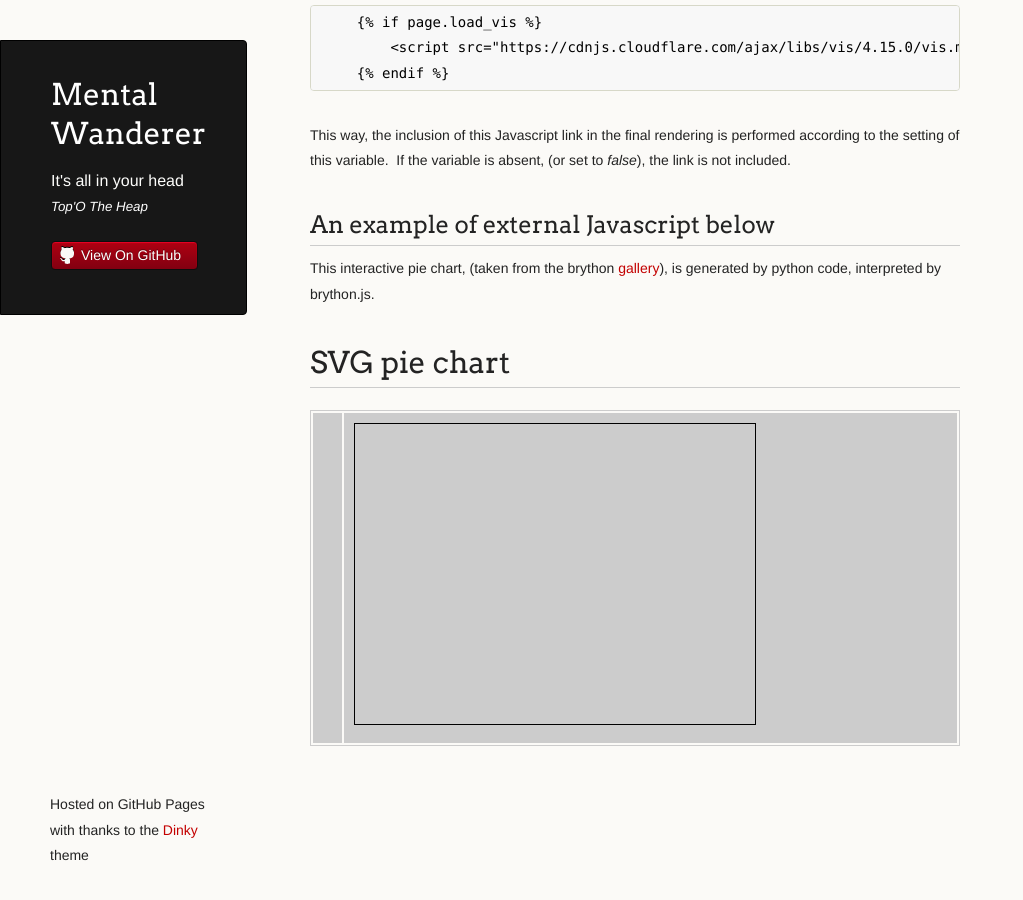
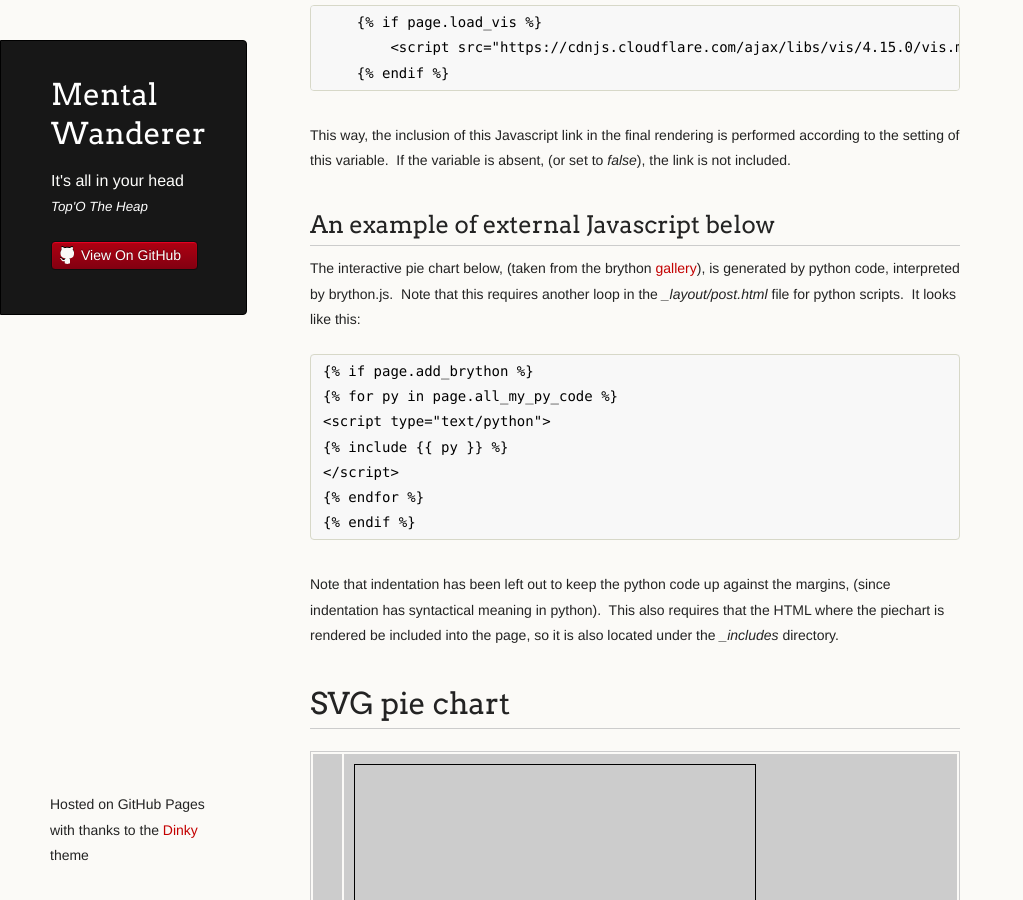
Before and after one commit to coryburt/coryburt.github.io, a Jekyll site: the page built from _posts/2017-10-18-External-Javascript-In-Jekyll-Github-Pages.md, in a window 1280 px wide and 900 px high, scrolled down 1365 px. Shown: the whole window, without its empty margins (0-1023 px from the left). Built offline with Jekyll 4.4.1, drawn with Linux system fonts in a browser that asks for light colours.

Commit message:
Update blog entry

```diff
--- a/_layouts/post.html
+++ b/_layouts/post.html
@@ -14,8 +14,10 @@ layout: default
     </script>
 {% endfor %}
 
+{% if page.add_brython %}
 {% for code in page.all_my_py_code %}
 <script type="text/python">
 {% include {{ code }} %}
 </script>
 {% endfor %}
+{% endif %}
--- a/_posts/2017-10-18-External-Javascript-In-Jekyll-Github-Pages.md
+++ b/_posts/2017-10-18-External-Javascript-In-Jekyll-Github-Pages.md
@@ -62,7 +62,22 @@ This way, the inclusion of this Javascript link in the final rendering is perfor
 If the variable is absent, (or set to *false*), the link is not included.
 
 ## An example of external Javascript below
-This interactive pie chart, (taken from the brython [gallery](https://www.brython.info/gallery/svg_pie_chart.html)),
-is generated by python code, interpreted by brython.js.
+The interactive pie chart below, (taken from the brython [gallery](https://www.brython.info/gallery/svg_pie_chart.html)),
+is generated by python code, interpreted by brython.js.&nbsp; Note that this requires another loop in the *_layout/post.html* file
+for python scripts.&nbsp; It looks like this:
+
+    {% raw %}
+    {% if page.add_brython %}
+    {% for py in page.all_my_py_code %}
+    <script type="text/python">
+    {% include {{ py }} %}
+    </script>
+    {% endfor %}
+    {% endif %}
+    {% endraw %}
+
+Note that indentation has been left out to keep the python code up against the margins, (since indentation has syntactical meaning
+in python).&nbsp; This also requires that the HTML where the piechart is rendered be included into the page, so it is also located under
+the *_includes* directory.
 
 {% include {{ page.chart_html }} %}
```
